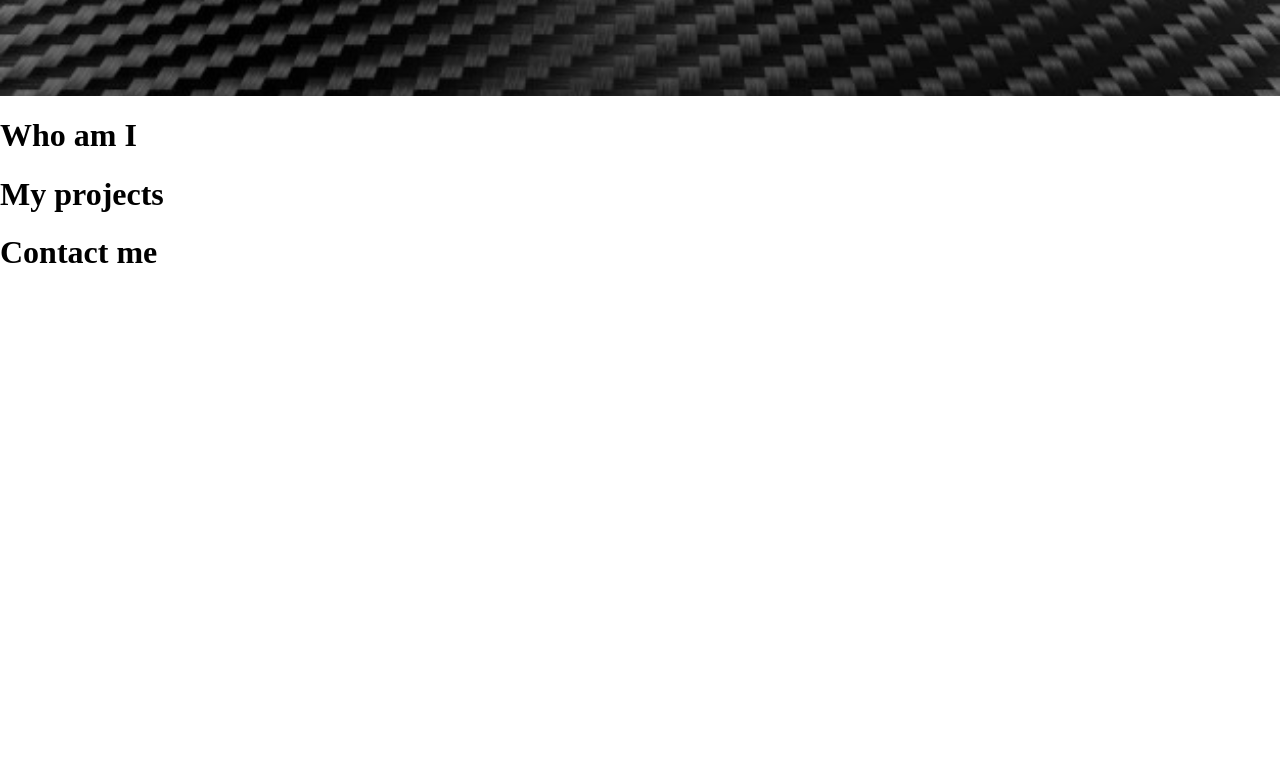
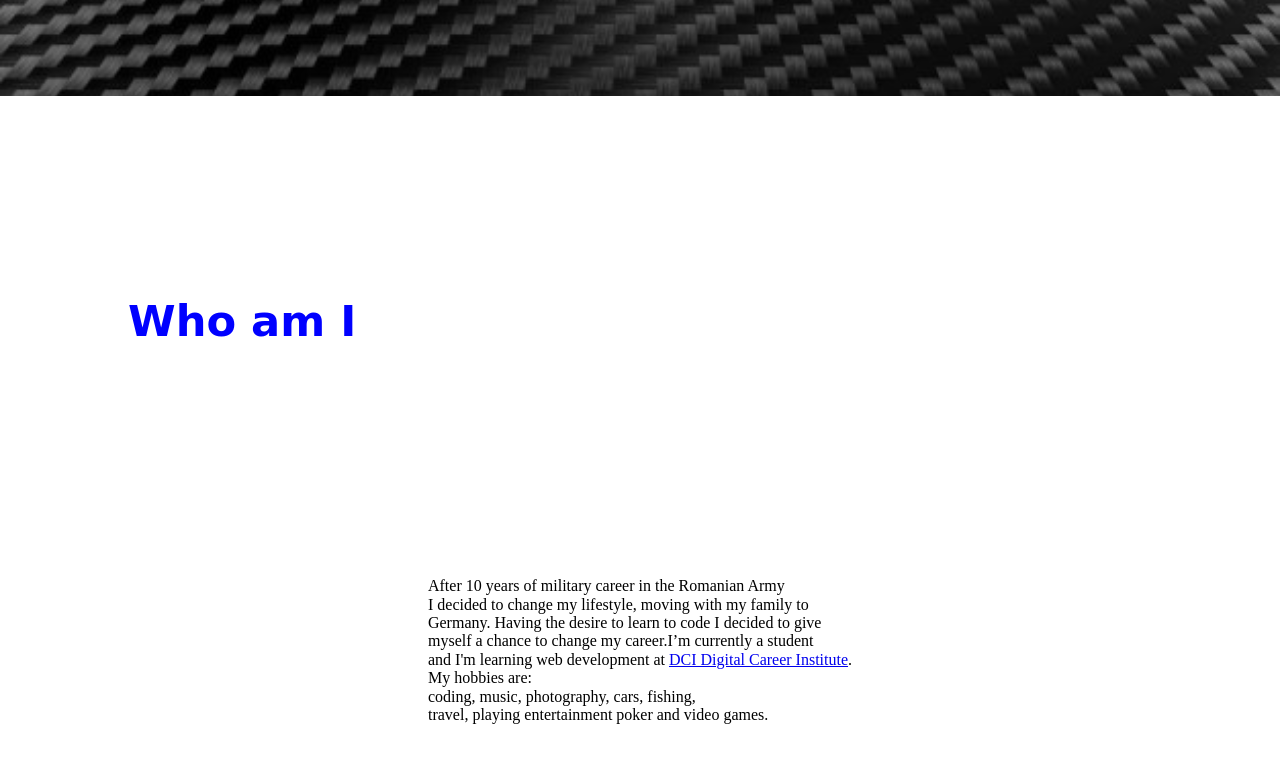
Before and after one commit to iulianSta/portfolio, a plain HTML site: page index.html in a window 1280 px wide. Shown: the part 704-1480 px from the top of the page. Before the commit the page ends 996 px from the top, so only its background shows below. Drawn offline with Linux system fonts and the light colour scheme; a web font is replaced by a local one.

Commit message:
Adding info in About section

```diff
--- a/css/style.css
+++ b/css/style.css
@@ -83,7 +83,25 @@ ul > li:last-child > a {
   height: 20rem;
   border-radius: 2em;
 }
+/* Textarea style */
 .text {
   font-size: 1.8em;
   color: azure;
 }
+/* About me page */
+/* About section style */
+.about {
+  width: 100vw;
+  height: 100vh;
+  display: flex;
+  justify-content: space-evenly;
+  align-items: center;
+  flex-direction: column;
+}
+.about > h1 {
+  width: 80vw;
+  height: 10vh;
+  font-family: var(--font-train-one);
+  font-size: 2.7em;
+  color: var(--color-blue);
+}
--- a/index.html
+++ b/index.html
@@ -48,6 +48,26 @@
     </section>
     <section id="about-me" class="about">
       <h1>Who am I</h1>
+      <div class="about-main">
+        <p>
+          After 10 years of military career in the Romanian Army <br />
+          I decided to change my lifestyle, moving with my family to <br />
+          Germany. Having the desire to learn to code I decided to give <br />
+          myself a chance to change my career.I’m currently a student <br />
+          and I'm learning web development at
+          <a
+            href="http://www.digitalcareerinstitute.org"
+            target="_blank"
+            rel="noopener noreferrer"
+            >DCI Digital Career Institute</a
+          >.
+        </p>
+        <p>
+          My hobbies are: <br />
+          coding, music, photography, cars, fishing, <br />
+          travel, playing entertainment poker and video games.
+        </p>
+      </div>
     </section>
     <section id="my-projects" class="projects">
       <h1>My projects</h1>
```
